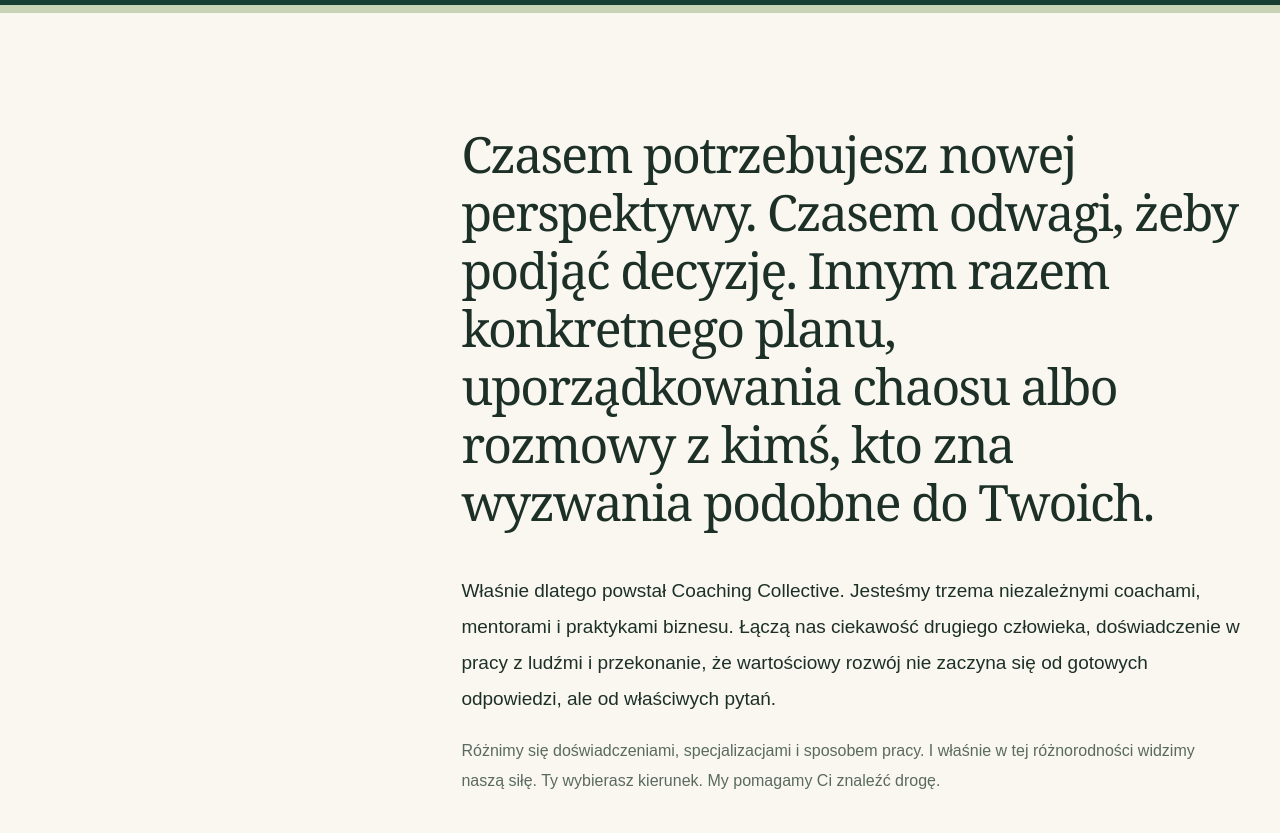
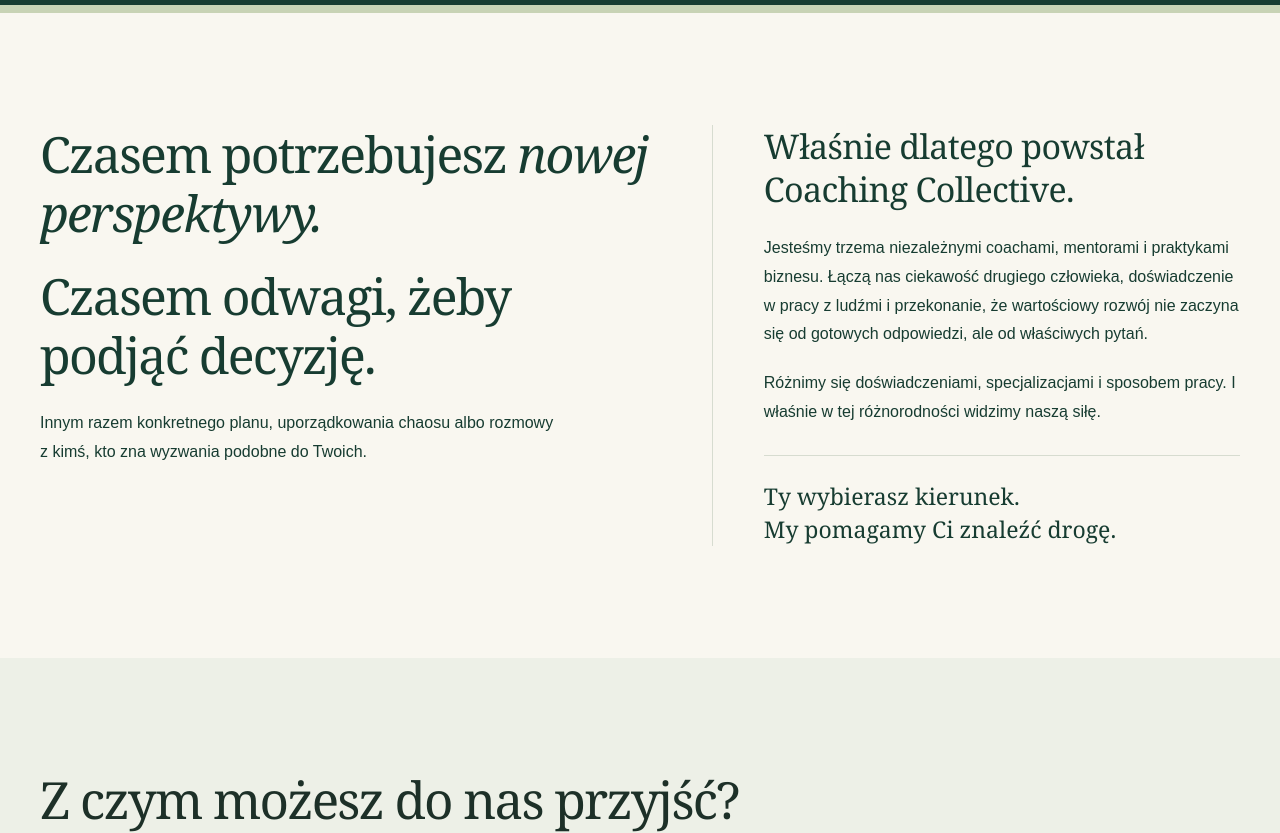
Before and after one commit to alsikorski/Coaching-web-page, a plain HTML site: page pl/index.html in a window 1280 px wide. Shown: the part 760-1593 px from the top of the page. Drawn offline with Linux system fonts and the light colour scheme.

Commit message:
Updated intro section

```diff
--- a/assets/style.css
+++ b/assets/style.css
@@ -1303,3 +1303,72 @@ button:focus-visible {
     }
 }
 /* END beliefs-section layout */
+
+/* BEGIN intro-section editorial layout */
+.intro-section {
+    background: var(--cream);
+    color: var(--green);
+}
+.intro-section .intro-grid {
+    display: grid;
+    grid-template-columns: minmax(0, 1.15fr) minmax(0, 1fr);
+    gap: clamp(28px, 5vw, 72px);
+    align-items: start;
+}
+.intro-section .intro-grid > div {
+    min-width: 0;
+    max-width: none;
+}
+.intro-section .intro-statement .display-heading {
+    font: normal clamp(32px, 4vw, 50px)/1.18 var(--serif);
+    letter-spacing: -.035em;
+    margin: 0 0 24px;
+    color: var(--green);
+}
+.intro-section .intro-statement .display-heading span {
+    display: block;
+}
+.intro-section .intro-statement .display-heading span + span {
+    margin-top: 24px;
+}
+.intro-section .intro-grid p {
+    color: var(--green);
+    font: 16px/1.8 var(--sans);
+    margin: 0 0 20px;
+    max-width: 58ch;
+}
+.intro-section .intro-statement > p,
+.intro-section .intro-copy > p:last-child {
+    margin-bottom: 0;
+}
+.intro-section .intro-copy {
+    border-left: 1px solid var(--line);
+    padding-left: clamp(24px, 4vw, 56px);
+}
+.intro-section .intro-copy h3 {
+    font: normal clamp(25px, 2.8vw, 34px)/1.25 var(--serif);
+    letter-spacing: -.02em;
+    color: var(--green);
+    margin: 0 0 24px;
+}
+.intro-section .intro-copy .intro-closing {
+    border-top: 1px solid var(--line);
+    padding-top: 24px;
+    margin-top: 28px;
+    font: normal 23px/1.45 var(--serif);
+}
+@media (max-width: 760px) {
+    .intro-section .intro-grid {
+        grid-template-columns: minmax(0, 1fr);
+        gap: 32px;
+    }
+    .intro-section .intro-copy {
+        border-left: 0;
+        border-top: 1px solid var(--line);
+        padding: 28px 0 0;
+    }
+    .intro-section .intro-statement .display-heading span + span {
+        margin-top: 18px;
+    }
+}
+/* END intro-section editorial layout */
--- a/pl/index.html
+++ b/pl/index.html
@@ -92,22 +92,18 @@
         </section>
         <section class="intro-section section">
             <div class="container intro-grid">
-                <span></span>
-                <div>
-                    <h2 class="display-heading">Czasem potrzebujesz nowej perspektywy. Czasem odwagi, żeby podjąć
-                        decyzję.
-                        Innym razem konkretnego planu, uporządkowania chaosu albo rozmowy z kimś, kto zna wyzwania
-                        podobne do
-                        Twoich.</h2>
-                    <p class="section-intro">Właśnie dlatego powstał Coaching Collective. Jesteśmy trzema niezależnymi
-                        coachami, mentorami i praktykami biznesu. Łączą nas ciekawość drugiego człowieka, doświadczenie
-                        w
-                        pracy z ludźmi i przekonanie, że wartościowy rozwój nie zaczyna się od gotowych odpowiedzi, ale
-                        od
-                        właściwych pytań.</p>
-                    <p>Różnimy się doświadczeniami, specjalizacjami i sposobem pracy. I właśnie w tej różnorodności
-                        widzimy
-                        naszą siłę. Ty wybierasz kierunek. My pomagamy Ci znaleźć drogę.</p>
+                <div class="intro-statement">
+                    <h2 class="display-heading">
+                        <span>Czasem potrzebujesz <em>nowej perspektywy.</em></span>
+                        <span>Czasem odwagi, żeby podjąć decyzję.</span>
+                    </h2>
+                    <p>Innym razem konkretnego planu, uporządkowania chaosu albo rozmowy z kimś, kto zna wyzwania podobne do Twoich.</p>
+                </div>
+                <div class="intro-copy">
+                    <h3>Właśnie dlatego powstał Coaching Collective.</h3>
+                    <p>Jesteśmy trzema niezależnymi coachami, mentorami i praktykami biznesu. Łączą nas ciekawość drugiego człowieka, doświadczenie w pracy z ludźmi i przekonanie, że wartościowy rozwój nie zaczyna się od gotowych odpowiedzi, ale od właściwych pytań.</p>
+                    <p>Różnimy się doświadczeniami, specjalizacjami i sposobem pracy. I właśnie w tej różnorodności widzimy naszą siłę.</p>
+                    <p class="intro-closing">Ty wybierasz kierunek.<br>My pomagamy Ci znaleźć drogę.</p>
                 </div>
             </div>
         </section>
```
Also changed, not shown: en/index.html (+12 -15 lines).
